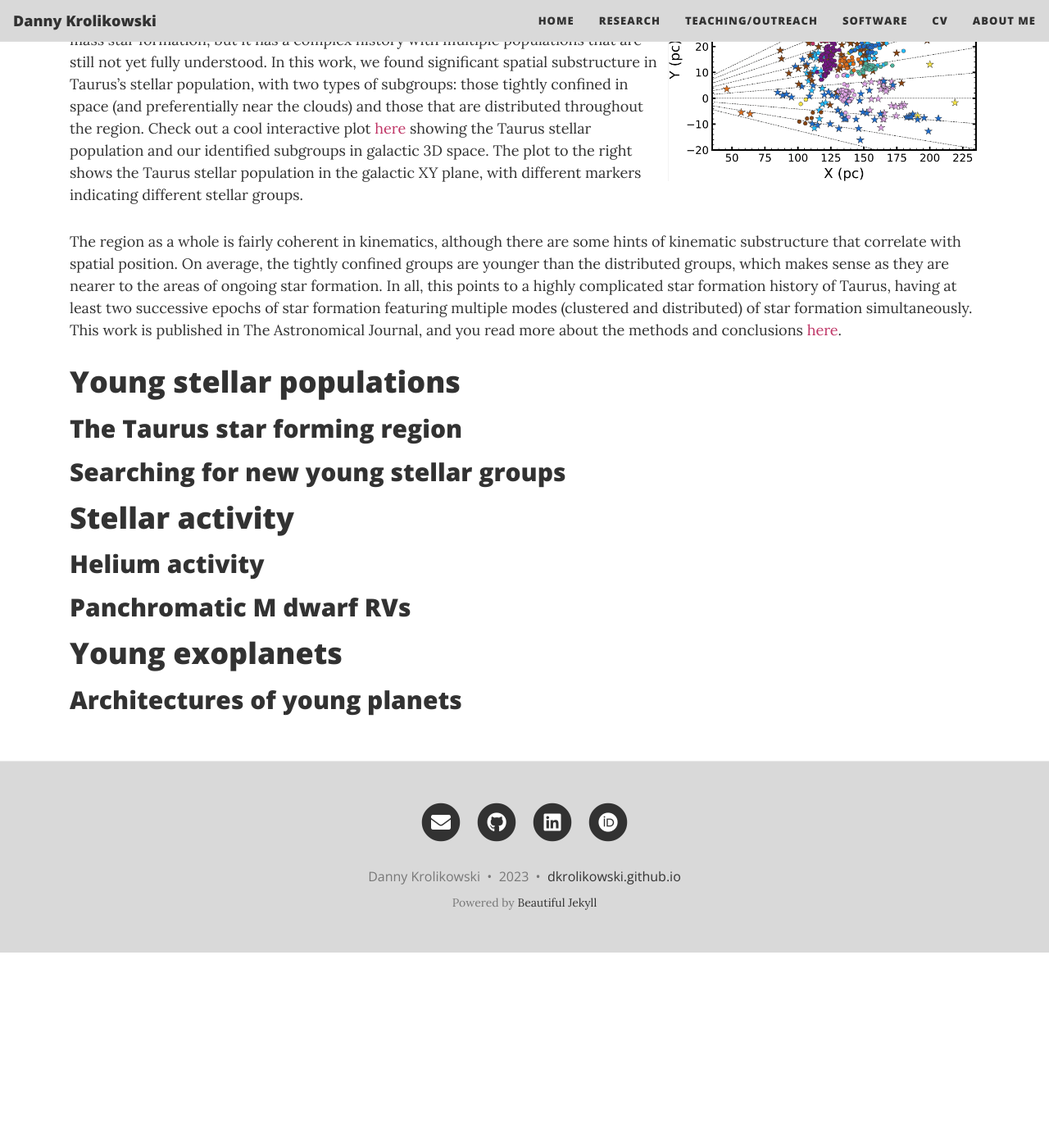
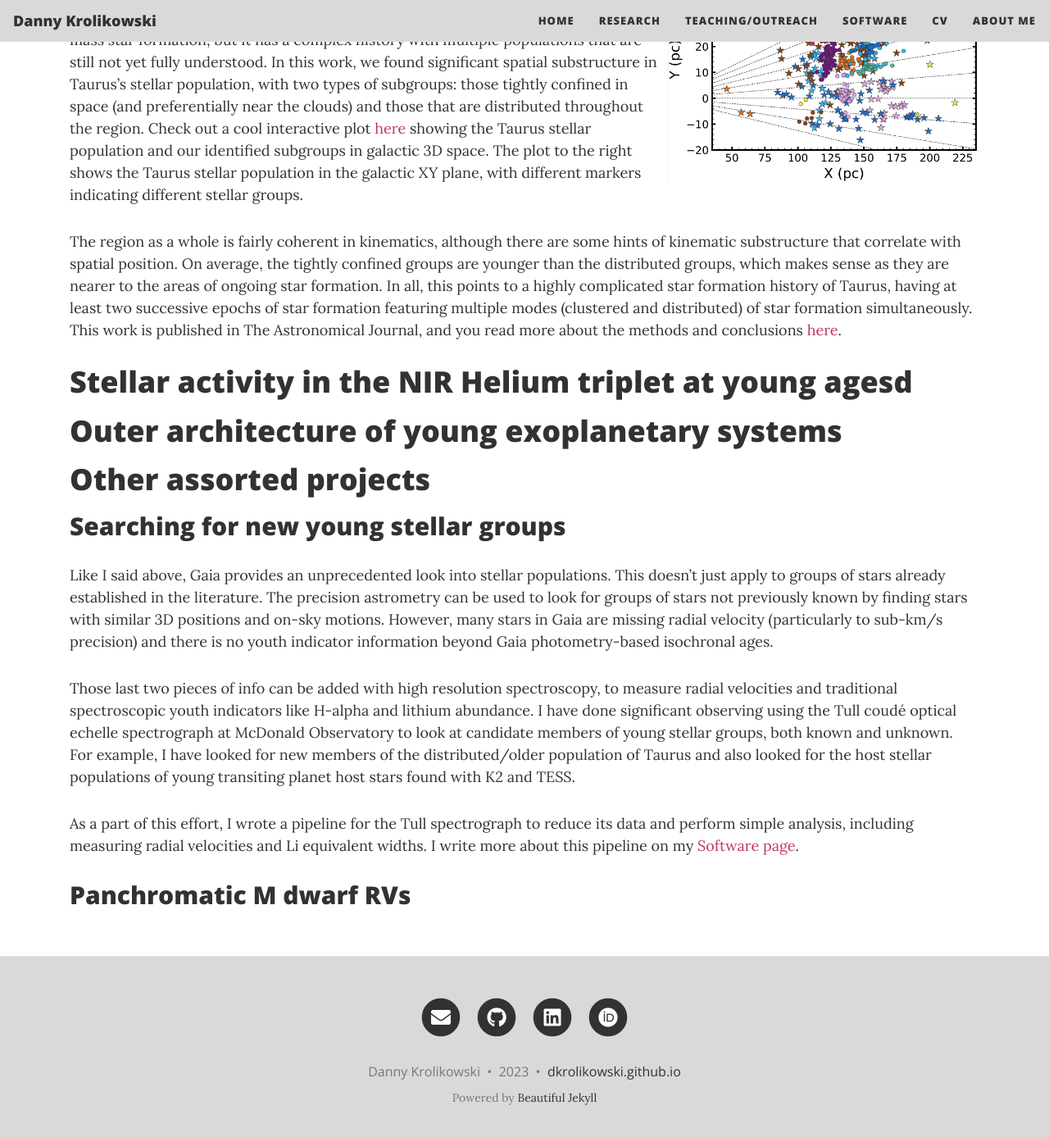
Before and after one commit to dkrolikowski/dkrolikowski.github.io, a Jekyll site: the page built from research.md, in a window 1280 px wide and 1400 px high, scrolled down 1260 px. Shown: the top 1387 px of the window at 82% size. Built offline with Jekyll 4.4.1, drawn with Linux system fonts in a browser that asks for light colours; nearby versions of some CDN libraries; before the commit the page ends 2422 px from its top, so only the background shows below that.

Commit message:
Update research.md

```diff
--- a/research.md
+++ b/research.md
@@ -25,21 +25,21 @@ In the first chapter of my dissertation, I compiled the most comprehensive censu
 
 The region as a whole is fairly coherent in kinematics, although there are some hints of kinematic substructure that correlate with spatial position. On average, the tightly confined groups are younger than the distributed groups, which makes sense as they are nearer to the areas of ongoing star formation. In all, this points to a highly complicated star formation history of Taurus, having at least two successive epochs of star formation featuring multiple modes (clustered and distributed) of star formation simultaneously. This work is published in The Astronomical Journal, and you read more about the methods and conclusions [here](https://ui.adsabs.harvard.edu/abs/2021AJ....162..110K/abstract).
 
-# Young stellar populations
+# Stellar activity in the NIR Helium triplet at young agesd
 
-## The Taurus star forming region
+# Outer architecture of young exoplanetary systems
+
+# Other assorted projects
 
 ## Searching for new young stellar groups
 
-# Stellar activity
+Like I said above, Gaia provides an unprecedented look into stellar populations. This doesn't just apply to groups of stars already established in the literature. The precision astrometry can be used to look for groups of stars not previously known by finding stars with similar 3D positions and on-sky motions. However, many stars in Gaia are missing radial velocity (particularly to sub-km/s precision) and there is no youth indicator information beyond Gaia photometry-based isochronal ages.
 
-## Helium activity
+Those last two pieces of info can be added with high resolution spectroscopy, to measure radial velocities and traditional spectroscopic youth indicators like H-alpha and lithium abundance. I have done significant observing using the Tull coudé optical echelle spectrograph at McDonald Observatory to look at candidate members of young stellar groups, both known and unknown. For example, I have looked for new members of the distributed/older population of Taurus and also looked for the host stellar populations of young transiting planet host stars found with K2 and TESS.
+
+As a part of this effort, I wrote a pipeline for the Tull spectrograph to reduce its data and perform simple analysis, including measuring radial velocities and Li equivalent widths. I write more about this pipeline on my [Software page](/software).
 
 ## Panchromatic M dwarf RVs
-
-# Young exoplanets
-
-## Architectures of young planets
 
 
 <!-- # Young stellar populations
```
